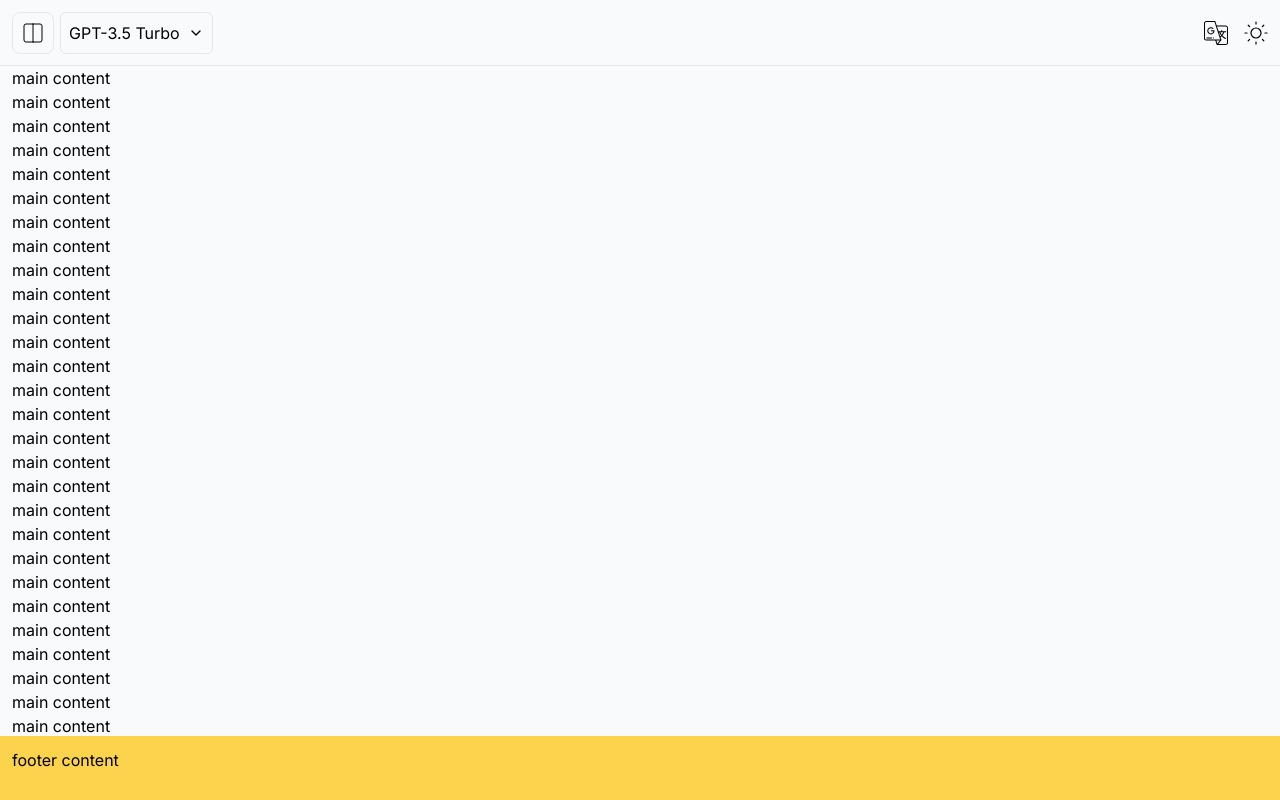
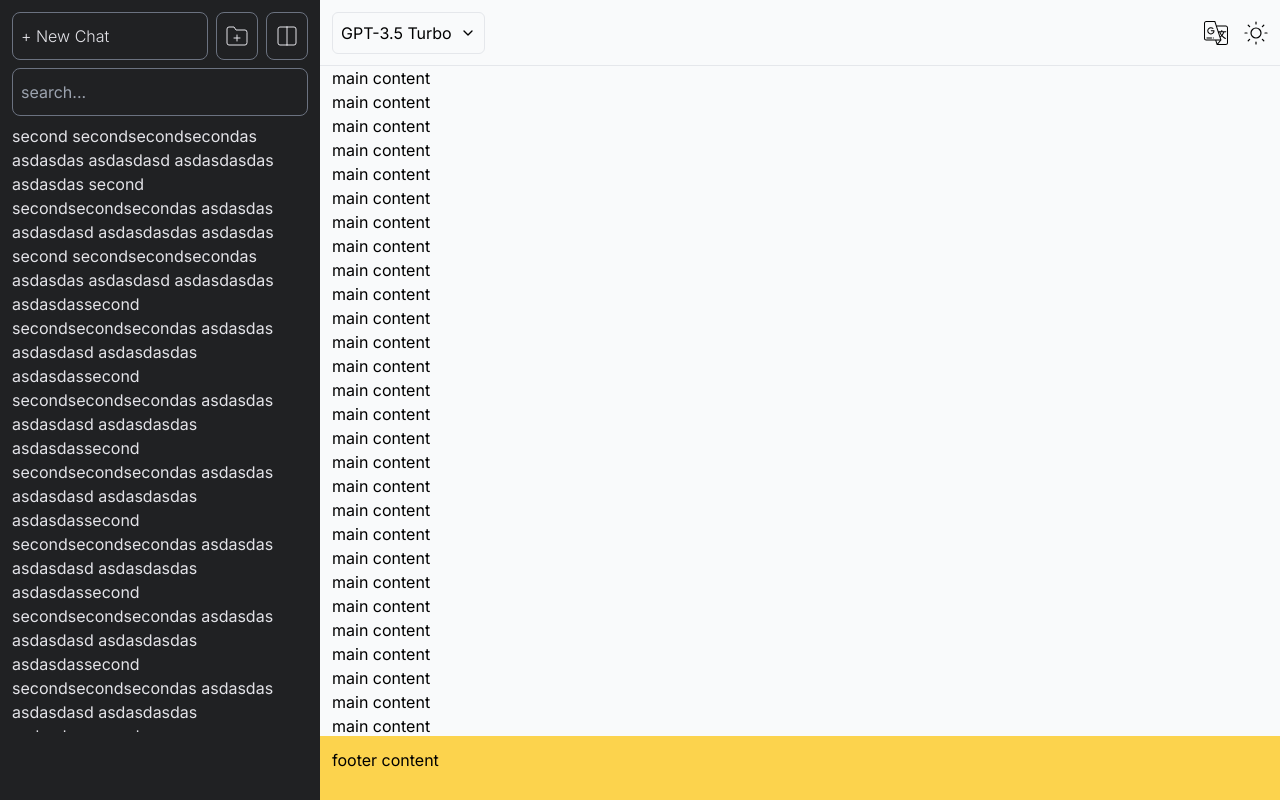
Before and after one commit to lesenelir/ai-space, a Next.js app: page /chat in a window 1280 px wide. Built offline with nearby package versions, Linux system fonts and the light colour scheme.

Commit message:
fix: max-md menu height disappear

```diff
--- a/src/atoms/index.ts
+++ b/src/atoms/index.ts
@@ -1,3 +1,3 @@
 import { atom } from 'jotai'
 
-export const isOpenAtom = atom<boolean>(false)
+export const isOpenAtom = atom<boolean>(true)
--- a/src/components/chat/Menu/index.tsx
+++ b/src/components/chat/Menu/index.tsx
@@ -19,10 +19,10 @@ export default function Menu() {
           <ResizableDiv
             initialWidth={320}
             minPercentage={1 / 6}
-            maxPercentage={1 / 4}
+            maxPercentage={0.26}
             className={`
-              w-full p-3 text-chatpage-menu-text bg-chatpage-menu-background
-              max-md:fixed max-md:top-0 max-md:left-0 z-10
+              w-full h-full p-3 text-chatpage-menu-text bg-chatpage-menu-background
+              max-md:fixed max-md:top-0 max-md:left-0 z-10 max-md:h-full
             `}
           >
             <div className={'w-full h-full flex flex-col'}>
```
